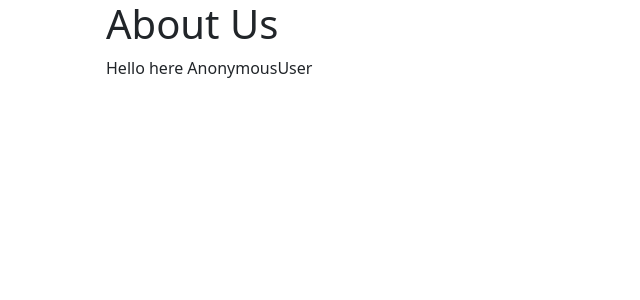
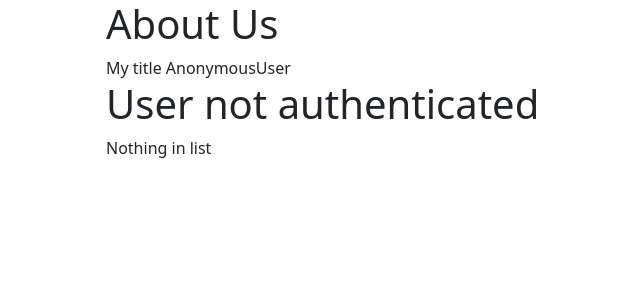
Before and after one commit to redaumore/tryDjango, a Django app: page / in a window 1280 px wide. Shown: the top 300 px of the page, without its empty margins (261-901 px from the left). Run offline with Django 3.2, Linux system fonts and the light colour scheme.

Commit message:
Don't implement logic in templates. Do it in Views...

```diff
--- a/src/templates/home.html
+++ b/src/templates/home.html
@@ -6,8 +6,14 @@
 
 {{ user }}
 
-{% if user.is_authenticated %}
-    <h1>User only data</h1>
+{% if my_list %}
+    <h1>User authenticated</h1>
+    {% for item in my_list%}
+        <p>{{item}}</p>
+    {% endfor %}
+{% else %}
+<h1>User not authenticated</h1>
+<p>Nothing in list</p>
 {% endif %}
 
 {% endblock %}
--- a/src/try_django/views.py
+++ b/src/try_django/views.py
@@ -7,7 +7,7 @@
     context = {"title": "My title"}
     if request.user.is_authenticated:
         context = {"title": "My title Auth", "my_list": [1,2,3,4]}
-    return render(request, "home.html", {"title": my_title})
+    return render(request, "home.html", context)
 
 def about_page(request):
     my_title = "About Page"
```
